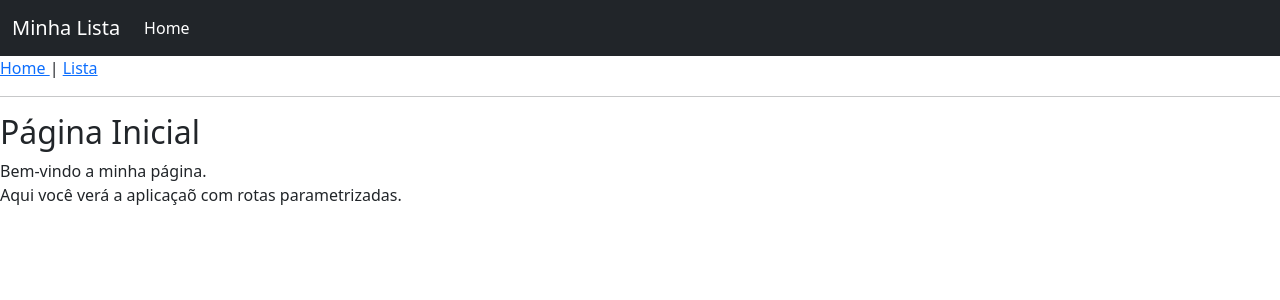
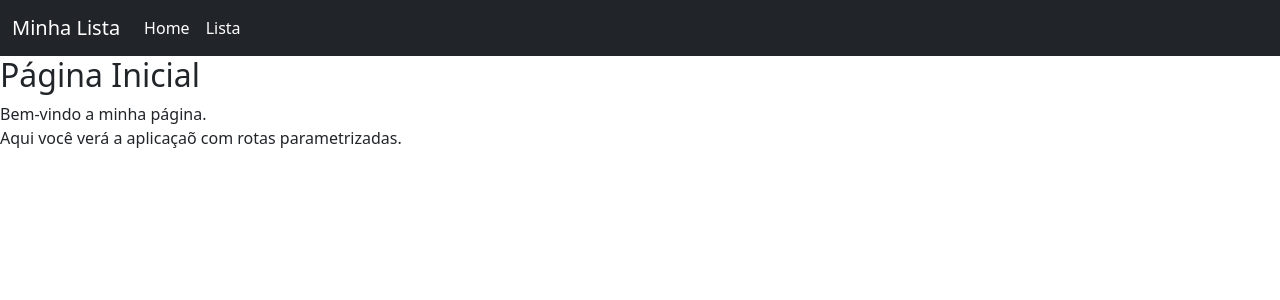
Before and after one commit to thayllaa/Aula05-Rotas_Parametrizadas, an Angular app: page / in a window 1280 px wide. Shown: the top 300 px of the page. Built offline with nearby package versions, Linux system fonts and the light colour scheme.

Commit message:
1 file modified

```diff
--- a/src/app/app.component.html
+++ b/src/app/app.component.html
@@ -6,14 +6,14 @@
   </button>
   <div class="collapse navbar-collapse" id="navbarNavDropdown">
     <ul class="navbar-nav">
-      <li class="nav-item">
-        <a class="nav-link active" aria-current="page" href="#">Home</a>
-      </li>
+    <li class="nav-item">
+      <a class="nav-link active" aria-current="page" [routerLink]="['/']"> Home </a>
+    </li>
+    <li class="nav-item">
+      <a class="nav-link active" aria-current="page" [routerLink]="['/list']"> Lista </a>
+    </li>
     </ul>
   </div>
 </div>
 </nav>
-<a [routerLink]="['/']"> Home </a> |
-<a [routerLink]="['/list']"> Lista </a>
-<hr/>
 <router-outlet></router-outlet>
```
